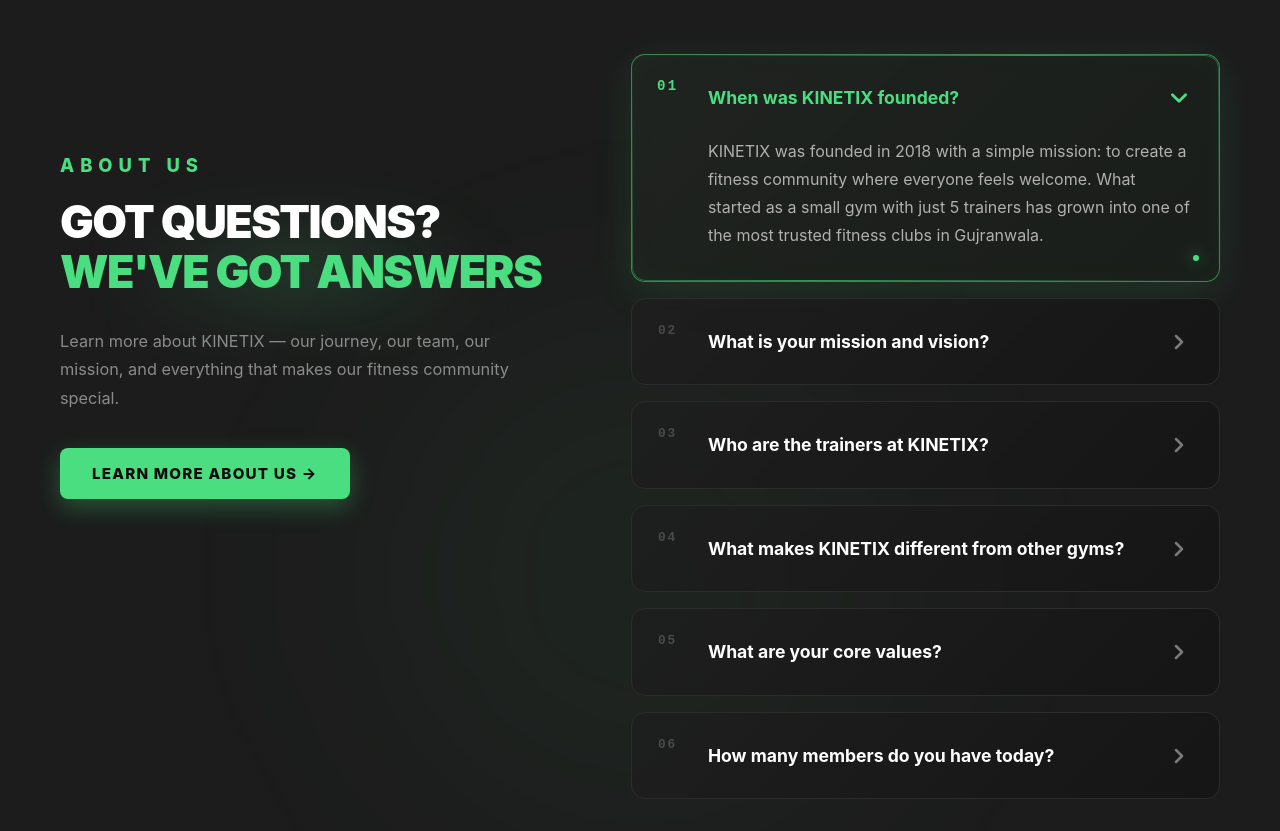
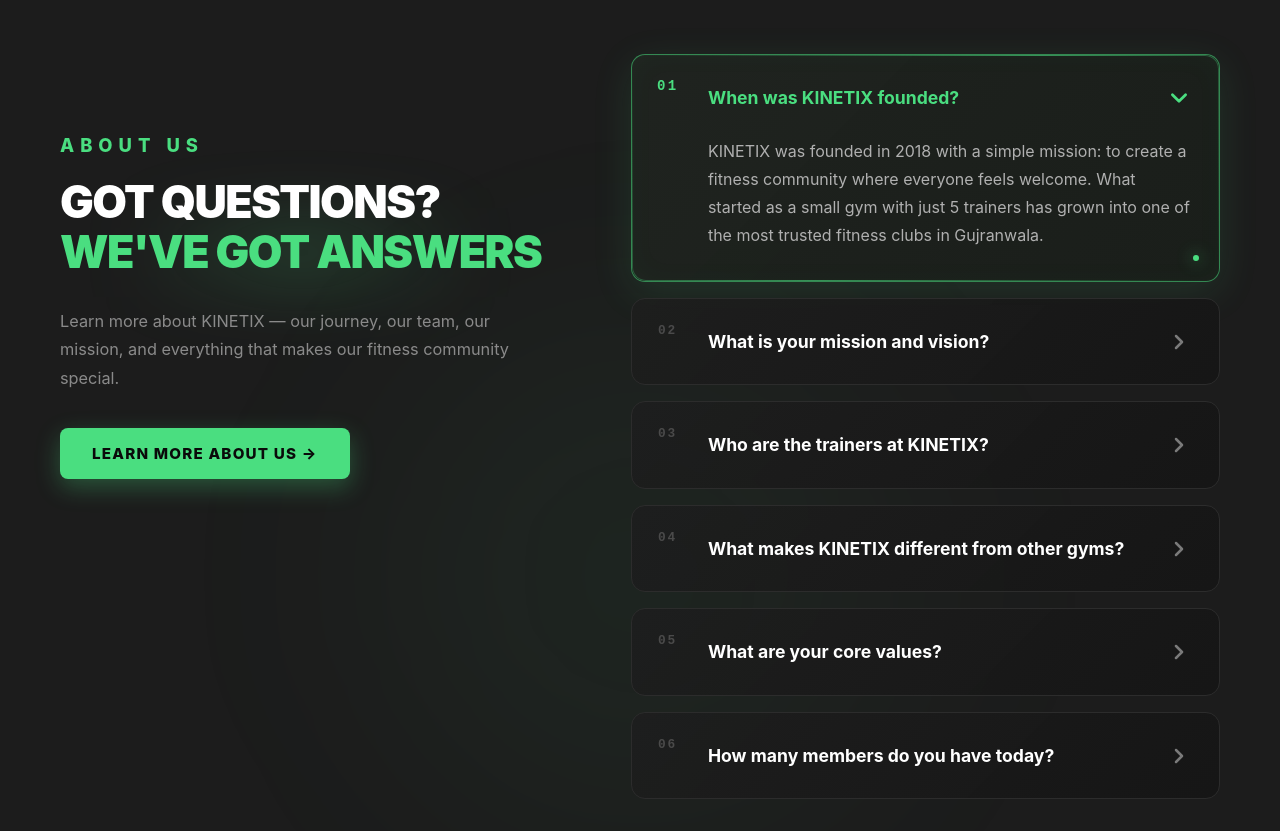
Before and after one commit to rahimashuja65-glitch/Rahimashuja, a React (Vite) app: page / in a window 1280 px wide. Shown: the part 5260-6091 px from the top of the page. Built offline with nearby package versions, Linux system fonts and the light colour scheme.

Commit message:
.aboutfaq-left mein padding ko 20 se 0 kiya

```diff
--- a/src/components/AboutFAQ.css
+++ b/src/components/AboutFAQ.css
@@ -50,8 +50,8 @@
    LEFT SIDE — Title + Description
    ============================================ */
 .aboutfaq-left {
-  padding-top: 20px;
-  position: sticky;                        /* ✅ Scroll pe fix */
+  padding-top: 0;                        /* ✅ 20px → 0 */
+  position: sticky;
   top: 100px;
 }
 
```
